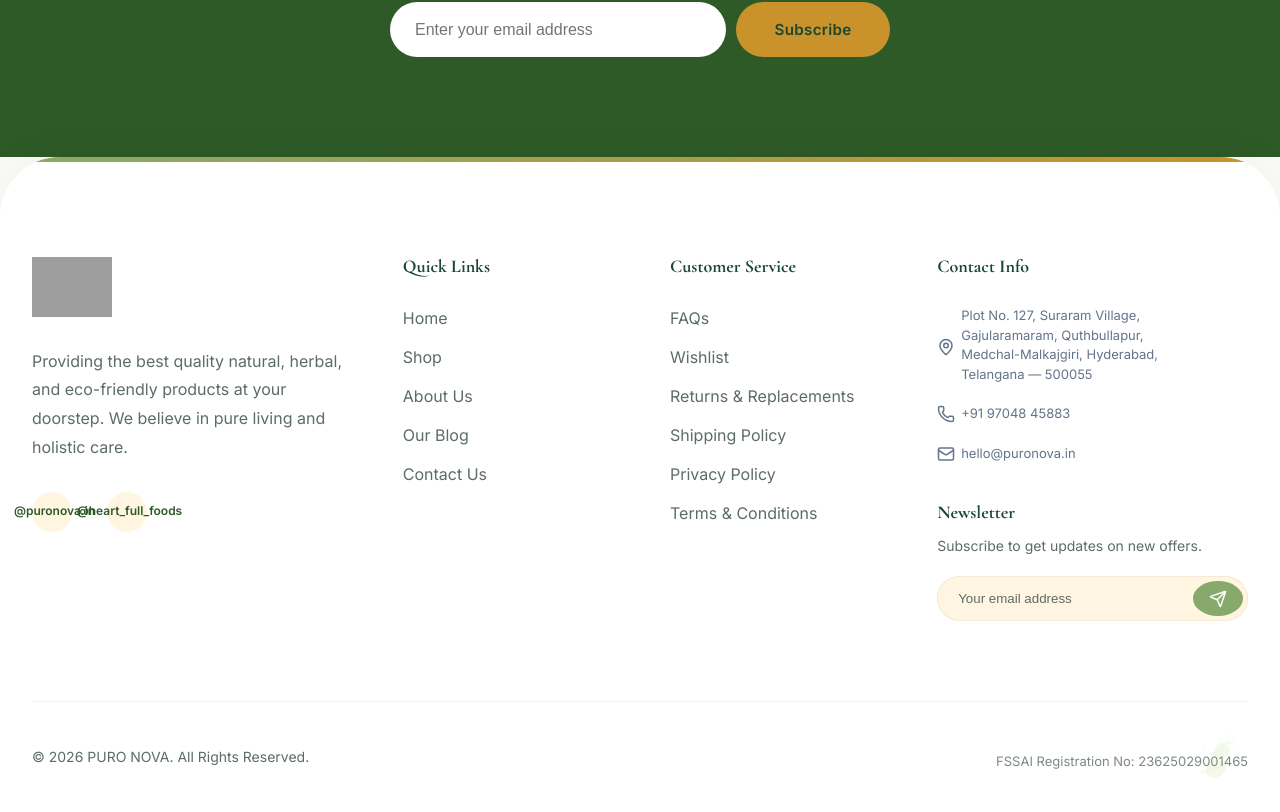
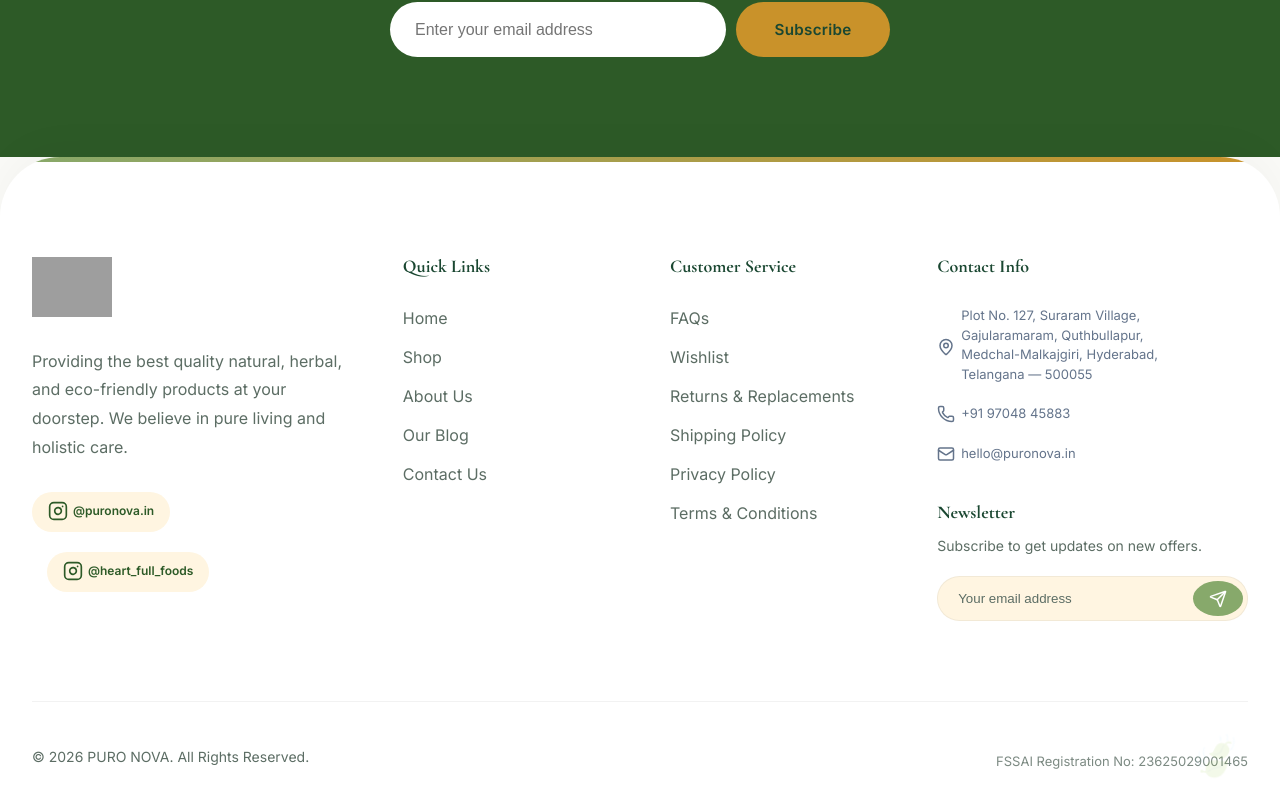
Before and after one commit to puronovabio-bot/puronova, a React (Vite) app in the folder Frontend/: page / in a window 1280 px wide. Shown: the part 7281-8093 px from the top of the page. Built offline with nearby package versions, Linux system fonts and the light colour scheme; grey boxes are pictures that could not be loaded.

Commit message:
fix: resolve footer social icons text overlap

```diff
--- a/Frontend/src/components/Footer.css
+++ b/Frontend/src/components/Footer.css
@@ -43,18 +43,20 @@
 .social-icons {
   display: flex;
   gap: 15px;
+  flex-wrap: wrap;
 }
 
 .social-icons a {
-  width: 40px;
   height: 40px;
+  padding: 0 16px;
   background: var(--puro-cream);
   color: var(--puro-green-deep);
-  border-radius: 50%;
+  border-radius: 20px;
   display: flex;
   align-items: center;
   justify-content: center;
   transition: all 0.3s ease;
+  text-decoration: none;
 }
 
 .social-icons a:hover {
```
